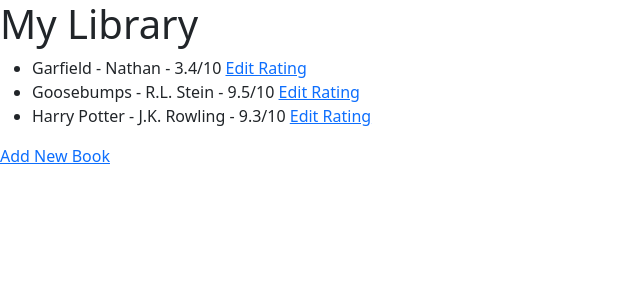
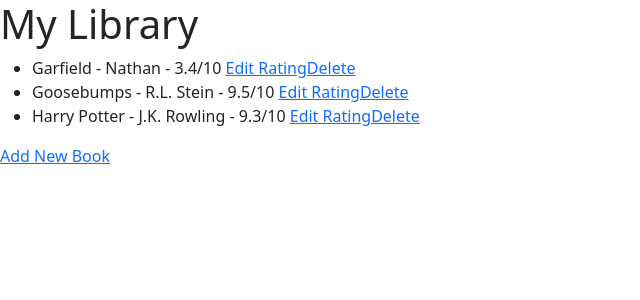
Before and after one commit to alonzosanchez3/flask_sql, a Flask app: page / in a window 1280 px wide. Shown: the top 300 px of the page, without its empty margins (0-640 px from the left). Run offline with Flask 3, Linux system fonts and the light colour scheme; some libraries are stand-ins or nearby versions.

Commit message:
added delete button for book

```diff
--- a/main.py
+++ b/main.py
@@ -67,5 +67,7 @@
         book_id = request.form['id']
 
 
+
+
 if __name__ == "__main__":
     app.run(debug=True, port=9000)
--- a/templates/index.html
+++ b/templates/index.html
@@ -6,7 +6,7 @@
 {% else %}
 <ul>
   {% for book in all_books %}
-  <li>{{book['title']}} - {{book['author']}} - {{book['rating']}}/10 <a href="{{url_for('edit')}}">Edit Rating</a></li>
+  <li>{{book['title']}} - {{book['author']}} - {{book['rating']}}/10 <a href="{{url_for('edit')}}">Edit Rating</a><a href="{{ url_for('delete')}}">Delete</a></li>
   {% endfor %}
 </ul>
 {% endif %}
```
